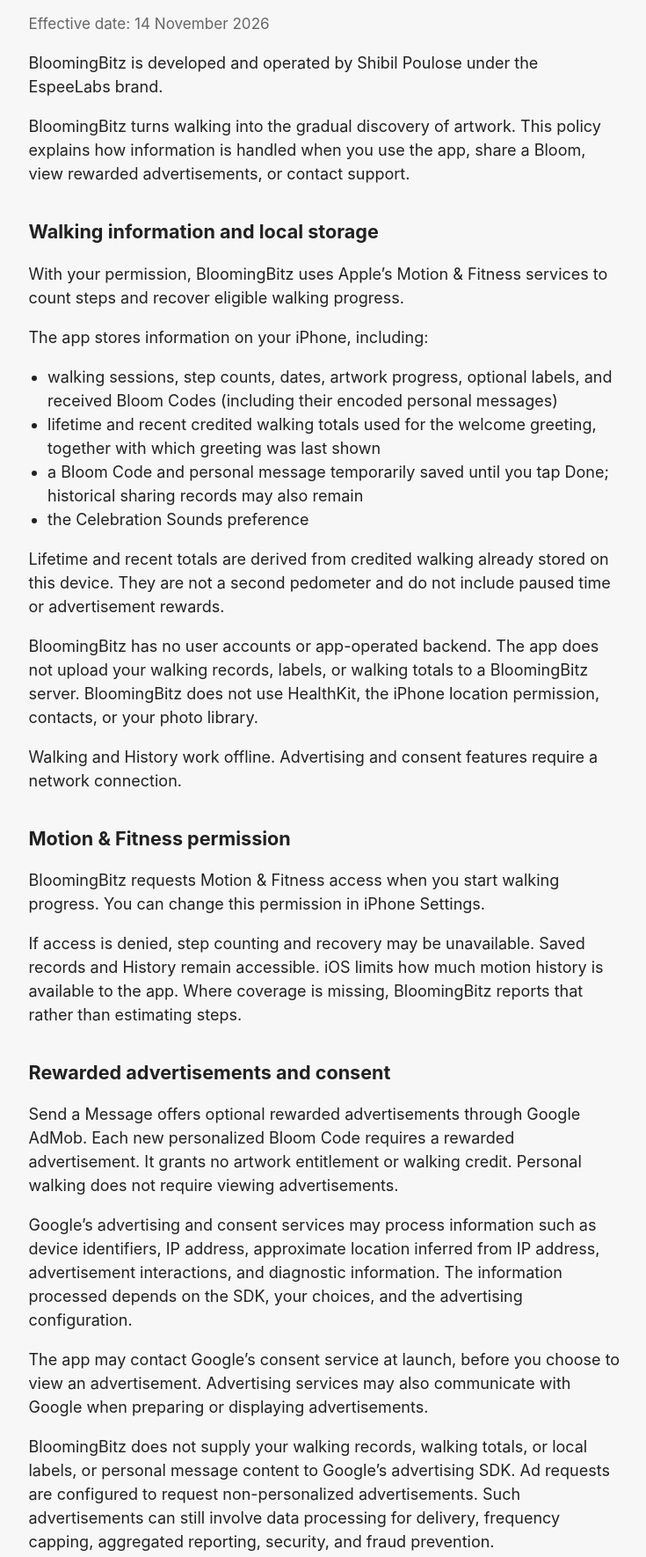
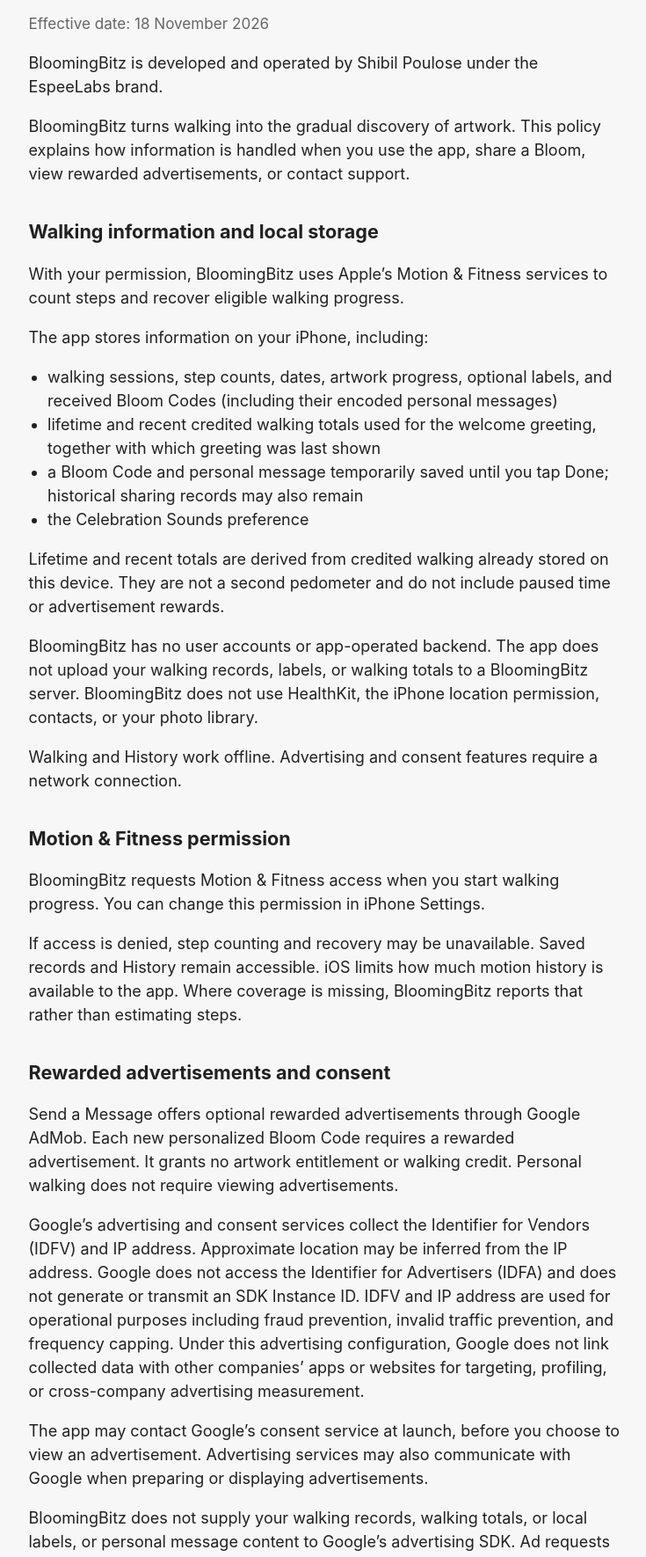
Before and after one commit to EspeeLabs/espeelabs.github.io, a plain HTML site: page bloomingbitz/privacy/index.html in a window 1280 px wide. Shown: the part 143-1913 px from the top of the page at 88% size, without its empty margins (270-1005 px from the left). Drawn offline with Linux system fonts and the light colour scheme.

Commit message:
docs: clarify BloomingBitz privacy disclosures
Co-authored-by: Cursor <cursoragent@cursor.com>

```diff
--- a/bloomingbitz/privacy/index.html
+++ b/bloomingbitz/privacy/index.html
@@ -4,6 +4,8 @@
   <meta charset="utf-8">
   <meta name="viewport" content="width=device-width, initial-scale=1">
   <title>BloomingBitz Privacy Policy</title>
+  <link rel="canonical" href="https://espeelabs.com/bloomingbitz/privacy/">
+  <meta property="og:url" content="https://espeelabs.com/bloomingbitz/privacy/">
   <style>
     :root { color-scheme: light; --paper: #f7f7f7; --ink: #212121; --muted: #666; }
     * { box-sizing: border-box; }
@@ -32,7 +34,7 @@
       <a href="/bloomingbitz/support/">Support</a>
     </nav>
     <h1>BloomingBitz Privacy Policy</h1>
-    <p class="meta">Effective date: 14 November 2026</p>
+    <p class="meta">Effective date: 18 November 2026</p>
 
     <p>BloomingBitz is developed and operated by Shibil Poulose under the EspeeLabs brand.</p>
     <p>BloomingBitz turns walking into the gradual discovery of artwork. This policy explains how information is handled when you use the app, share a Bloom, view rewarded advertisements, or contact support.</p>
@@ -56,9 +58,9 @@
 
     <h2>Rewarded advertisements and consent</h2>
     <p>Send a Message offers optional rewarded advertisements through Google AdMob. Each new personalized Bloom Code requires a rewarded advertisement. It grants no artwork entitlement or walking credit. Personal walking does not require viewing advertisements.</p>
-    <p>Google’s advertising and consent services may process information such as device identifiers, IP address, approximate location inferred from IP address, advertisement interactions, and diagnostic information. The information processed depends on the SDK, your choices, and the advertising configuration.</p>
+    <p>Google’s advertising and consent services collect the Identifier for Vendors (IDFV) and IP address. Approximate location may be inferred from the IP address. Google does not access the Identifier for Advertisers (IDFA) and does not generate or transmit an SDK Instance ID. IDFV and IP address are used for operational purposes including fraud prevention, invalid traffic prevention, and frequency capping. Under this advertising configuration, Google does not link collected data with other companies’ apps or websites for targeting, profiling, or cross-company advertising measurement.</p>
     <p>The app may contact Google’s consent service at launch, before you choose to view an advertisement. Advertising services may also communicate with Google when preparing or displaying advertisements.</p>
-    <p>BloomingBitz does not supply your walking records, walking totals, or local labels, or personal message content to Google’s advertising SDK. Ad requests are configured to request non-personalized advertisements. Such advertisements can still involve data processing for delivery, frequency capping, aggregated reporting, security, and fraud prevention.</p>
+    <p>BloomingBitz does not supply your walking records, walking totals, or local labels, or personal message content to Google’s advertising SDK. Ad requests are configured to request non-personalized advertisements.</p>
     <p>BloomingBitz does not currently present Apple’s App Tracking Transparency prompt.</p>
     <p>Where applicable, consent choices are presented through Google’s consent tools. Privacy Options appears in Settings when required by those tools.</p>
     <p>Read more about Google’s practices at <a href="https://policies.google.com/privacy">https://policies.google.com/privacy</a> and <a href="https://policies.google.com/technologies/partner-sites">https://policies.google.com/technologies/partner-sites</a>.</p>
```
Also changed, not shown: bloomingbitz/support/index.html (+2 -0 lines).
